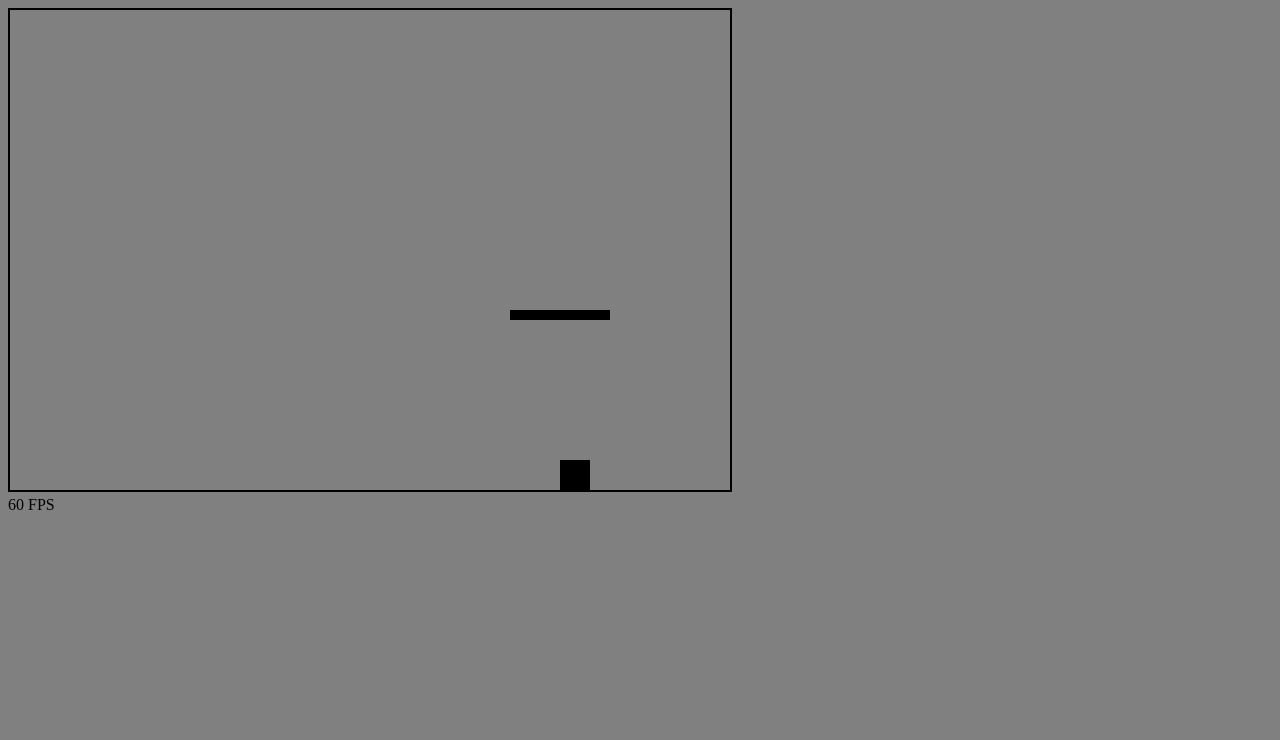
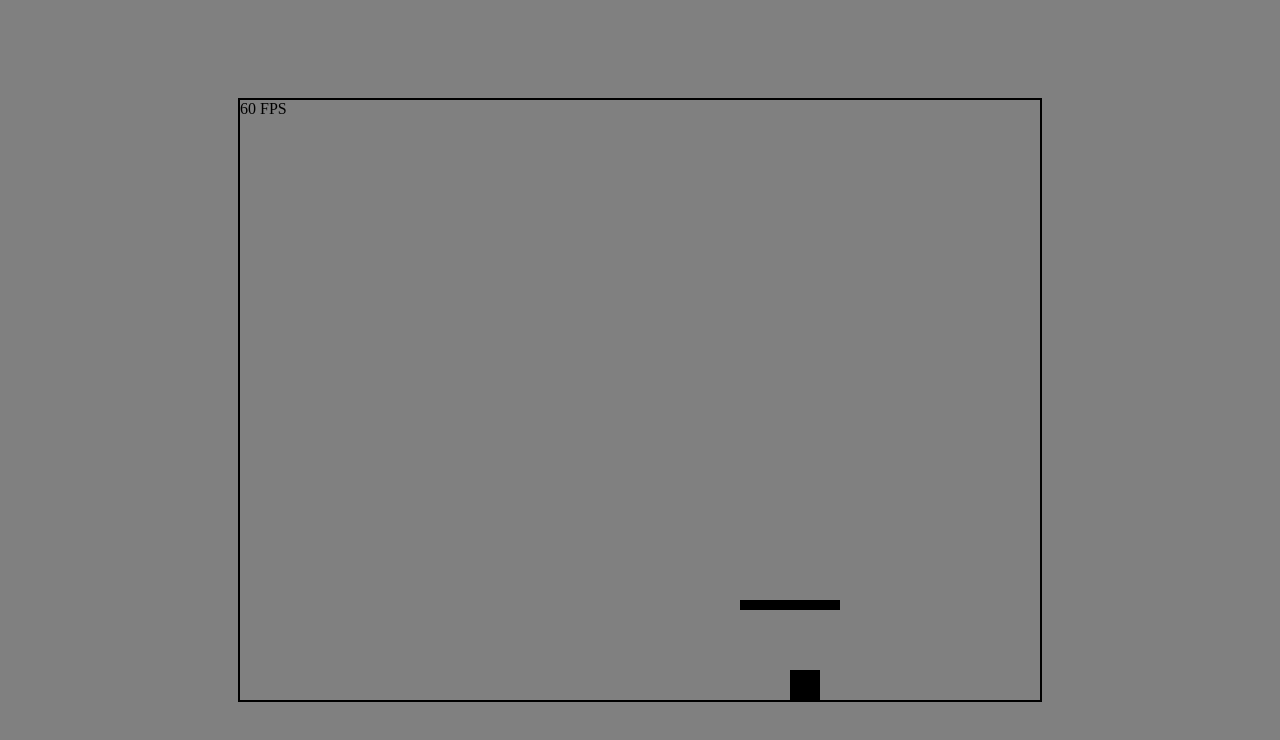
Before and after one commit to ThomasMcKnight/platformer, a plain HTML site: page index.html in a window 1280 px wide. Drawn offline with Linux system fonts and the light colour scheme.

Commit message:
Centered canvas dynamically

```diff
--- a/index.html
+++ b/index.html
@@ -7,8 +7,8 @@
 </head>
 <body>
 
-    <canvas id="gameScreen" class="gameScreen" width="720" height="480"></canvas>
-    <div id="fpsDisplay"></div>
+    <canvas id="gameScreen" class="gameScreen" width="800" height="600"></canvas>
+    <div id="fpsDisplay" class="fpsDisplay"></div>
     <script src="script.js"></script>
 </body>
 </html>
--- a/script.js
+++ b/script.js
@@ -1,5 +1,5 @@
-const GAMEHEIGHT = 480;
-const GAMEWIDTH = 720;
+const GAMEHEIGHT = 600;
+const GAMEWIDTH = 800;
 
 let canvas = document.getElementById("gameScreen");
 let ctx = canvas.getContext("2d");
@@ -13,7 +13,7 @@ class Platform
        this.position =
        {
            x: 500,
-           y: 300
+           y: 500
        };
    }
    draw(ctx)
@@ -29,7 +29,7 @@ class Player
         this.height = 30;
         this.width = 30;
         this.velocity = 50;
-        this.limit = 720 - this.width;
+        this.limit = GAMEWIDTH - this.width;
         this.position =
         {
             x: 300,
@@ -42,11 +42,10 @@ class Player
     }
 }
 
-
-
 let platform = new Platform();
 let player = new Player();
 let fpsDisplay = document.getElementById("fpsDisplay");
+
 
 function draw()
 {
--- a/style.css
+++ b/style.css
@@ -1,5 +1,28 @@
 .gameScreen {
     border: 2px solid black;
+    padding: 0;
+    margin: auto;
+    display: block;
+    width: 800px;
+    height: 600px;
+    position: absolute;
+    top: 0;
+    bottom: 0;
+    left: 0;
+    right: 0;
+}
+
+.fpsDisplay {
+    padding: 0;
+    margin: auto;
+    display: block;
+    width: 800px;
+    height: 600px;
+    position: absolute;
+    top: 0;
+    bottom: 0;
+    left: 0;
+    right: 0;
 }
 
 :root {
```
